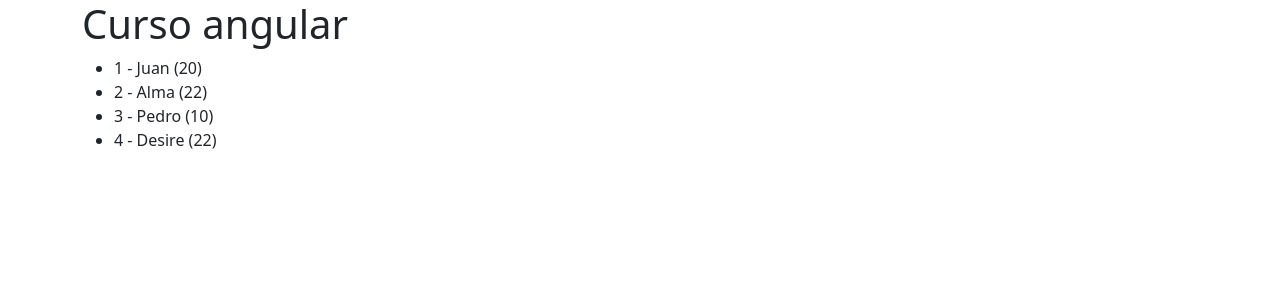
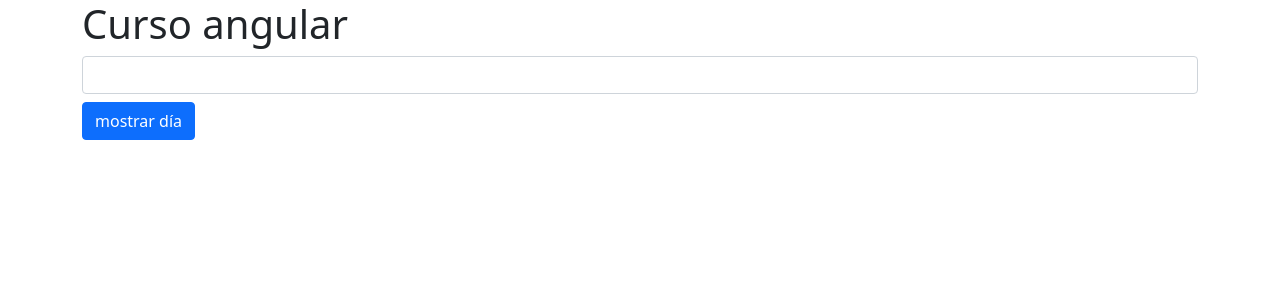
Before and after one commit to johncab1/curso_angular, an Angular app: page / in a window 1280 px wide. Shown: the top 300 px of the page. Built offline with nearby package versions, Linux system fonts and the light colour scheme.

Commit message:
directiva ngSwitch

```diff
--- a/src/app/app.component.html
+++ b/src/app/app.component.html
@@ -4,5 +4,6 @@
     <!-- <app-contador></app-contador> -->
     <!-- <app-botones></app-botones> -->
     <!-- <app-formulario></app-formulario> -->
-    <app-bucles></app-bucles>
+    <!-- <app-bucles></app-bucles> -->
+    <app-switch></app-switch>
 </div>
--- a/src/app/app.module.ts
+++ b/src/app/app.module.ts
@@ -6,6 +6,7 @@ import { ContadorComponent } from './contador/contador.component';
 import { BotonesComponent } from './botones/botones.component';
 import { FormularioComponent } from './formulario/formulario.component';
 import { BuclesComponent } from './bucles/bucles.component';
+import { SwitchComponent } from './switch/switch.component';
 
 
 @NgModule({
@@ -15,6 +16,7 @@ import { BuclesComponent } from './bucles/bucles.component';
     BotonesComponent,
     FormularioComponent,
     BuclesComponent,
+    SwitchComponent,
 
   ],
   imports: [
--- /dev/null
+++ b/src/app/switch/switch.component.html
@@ -0,0 +1,14 @@
+<input type="text" class="form-control" #newDay>
+<button class="btn btn-primary mt-2 mb-4" (click)="dia = newDay.value">
+    mostrar día
+</button>
+<div [ngSwitch]="dia" *ngIf="dia">
+    <span *ngSwitchCase="'1'">Lunes</span>
+    <span *ngSwitchCase="'2'">Martes</span>
+    <span *ngSwitchCase="'3'">Miercoles</span>
+    <span *ngSwitchCase="'4'">Jueves</span>
+    <span *ngSwitchCase="'5'">Viernes</span>
+    <span *ngSwitchCase="'6'">Sabado</span>
+    <span *ngSwitchCase="'7'">Domingo</span>
+    <span *ngSwitchDefault>Valor no valido</span>
+</div>
```
Also changed, not shown: src/app/switch/switch.component.ts (added, +10 -0 lines), src/app/switch/switch.component.css (added), 1 other file (tests, documents, lock files or other folders).
